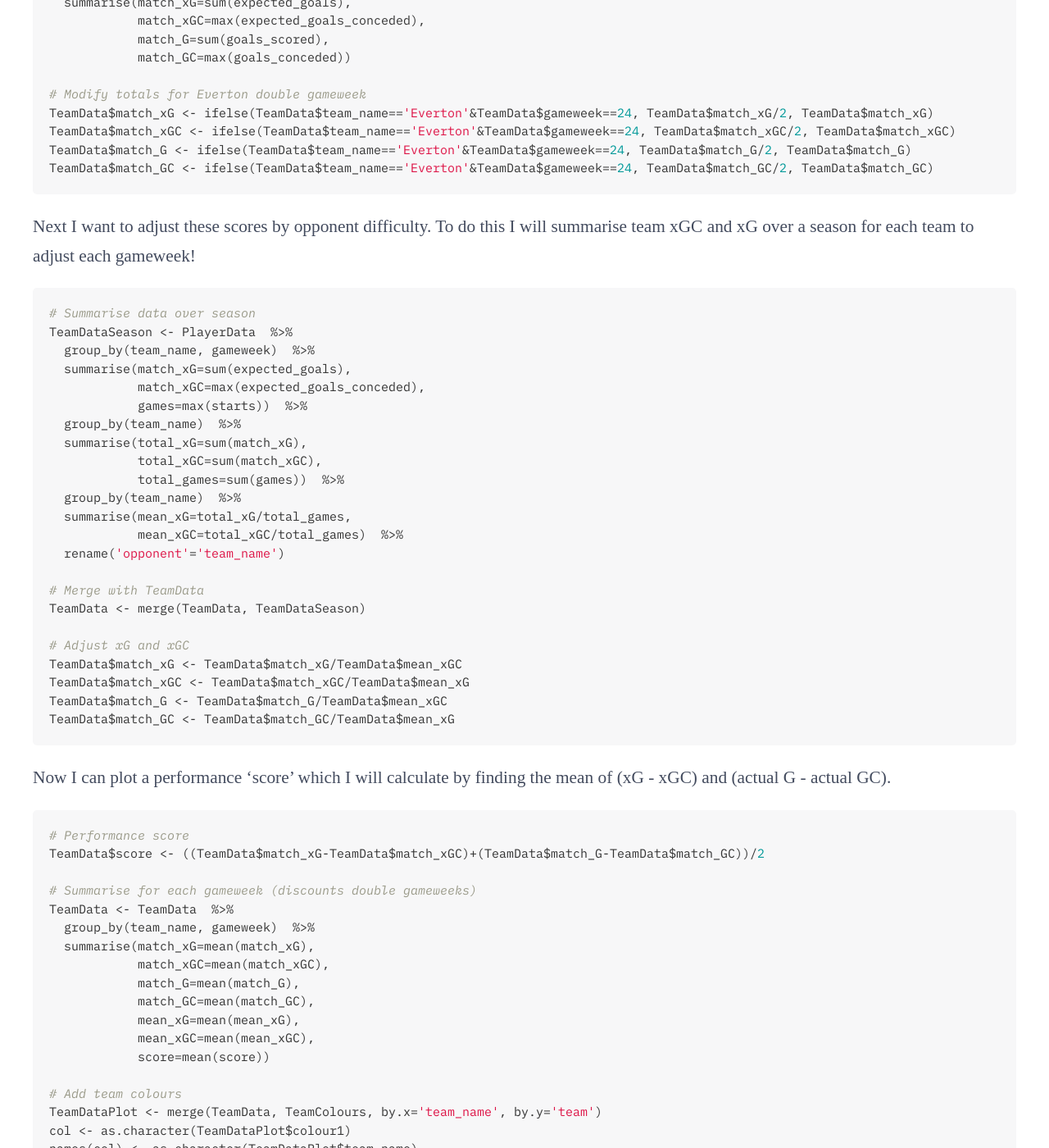
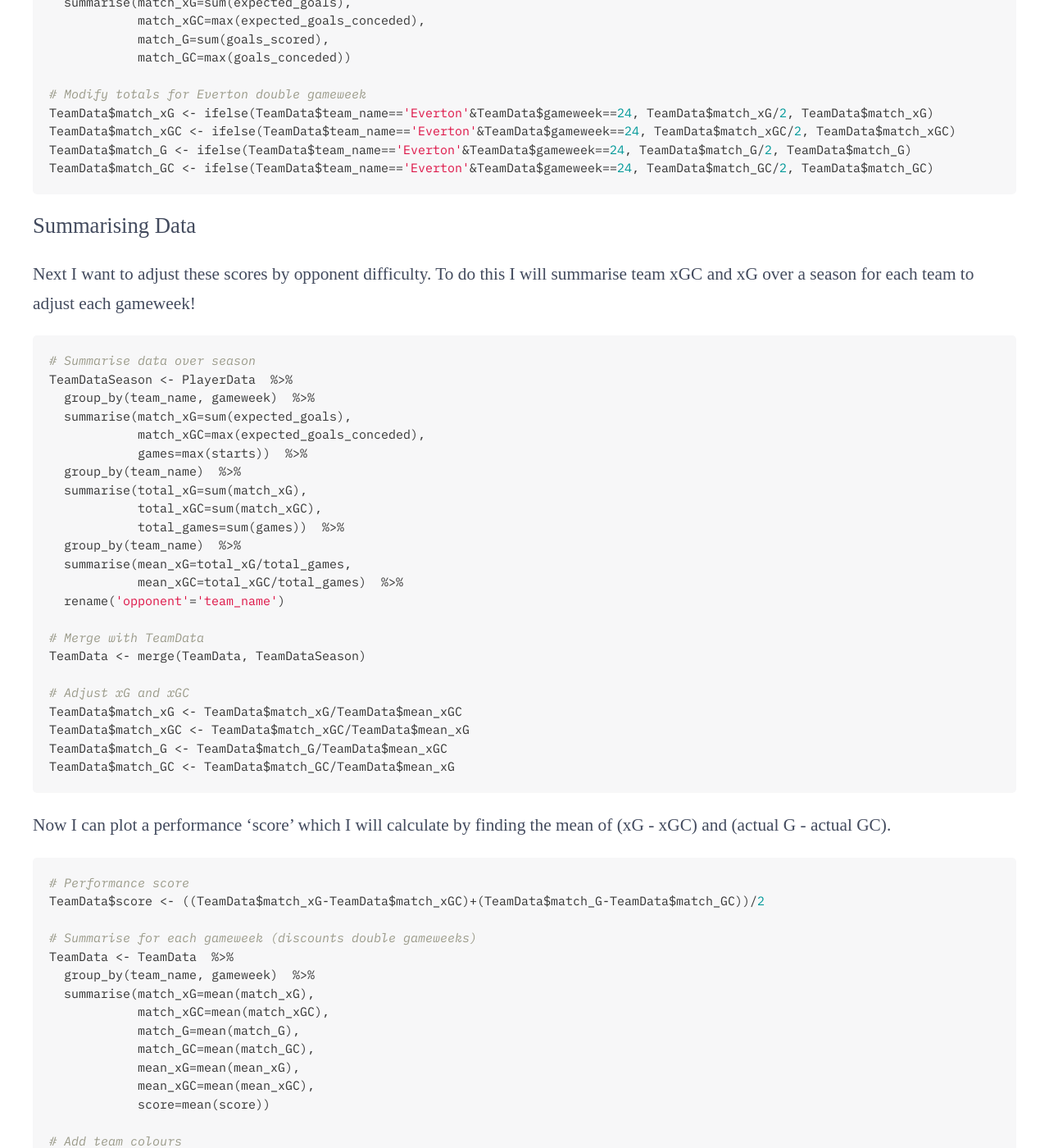
Before and after one commit to alicesmail12/alicesmail12.github.io, a Jekyll site: the page Blog/NewManager/NewManager.html, which Jekyll copies as it is, in a window 1280 px wide and 1400 px high, scrolled down 1621 px. Shown: the whole window at 82% size. Built offline with Jekyll 4.4.1, drawn with Linux system fonts in a browser that asks for light colours; some web fonts are replaced; some of the changed text lies outside the part shown.

Commit message:
Update NewManager.html

```diff
--- a/Blog/NewManager/NewManager.html
+++ b/Blog/NewManager/NewManager.html
@@ -500,6 +500,11 @@
 TeamData$match_xGC &lt;- ifelse(TeamData$team_name==&#39;Everton&#39;&amp;TeamData$gameweek==24, TeamData$match_xGC/2, TeamData$match_xGC)
 TeamData$match_G &lt;- ifelse(TeamData$team_name==&#39;Everton&#39;&amp;TeamData$gameweek==24, TeamData$match_G/2, TeamData$match_G)
 TeamData$match_GC &lt;- ifelse(TeamData$team_name==&#39;Everton&#39;&amp;TeamData$gameweek==24, TeamData$match_GC/2, TeamData$match_GC)</code></pre>
+
+<h2>
+Summarising Data
+</h2>
+
 <p>Next I want to adjust these scores by opponent difficulty. To do this
 I will summarise team xGC and xG over a season for each team to adjust
 each gameweek!</p>
@@ -547,6 +552,10 @@
 col &lt;- as.character(TeamDataPlot$colour1)
 names(col) &lt;- as.character(TeamDataPlot$team_name)
 
+<h2>
+Plotting Data
+</h2>
+
 # Plot
 CreatePlot &lt;- function(Team){
 
@@ -584,6 +593,10 @@
 M1 &lt;- TeamDataPlot %&gt;% filter(team_name==&#39;West Ham&#39;, gameweek&lt;21) %&gt;% summarise(mean=mean(score))
 M2 &lt;- TeamDataPlot %&gt;% filter(team_name==&#39;West Ham&#39;, gameweek&gt;20, gameweek&lt;27) %&gt;% summarise(mean=mean(score))
 top3 &lt;- TeamDataPlot %&gt;% filter(team_name==&#39;West Ham&#39;) %&gt;% slice_max(score, n=3)
+
+<h2>
+Making a Graphic
+</h2>
 
 <p>Next I put the 6 output graphs into Adobe Illustrator and annotate
 them with the mean score for the first manager, and the mean score for
```
